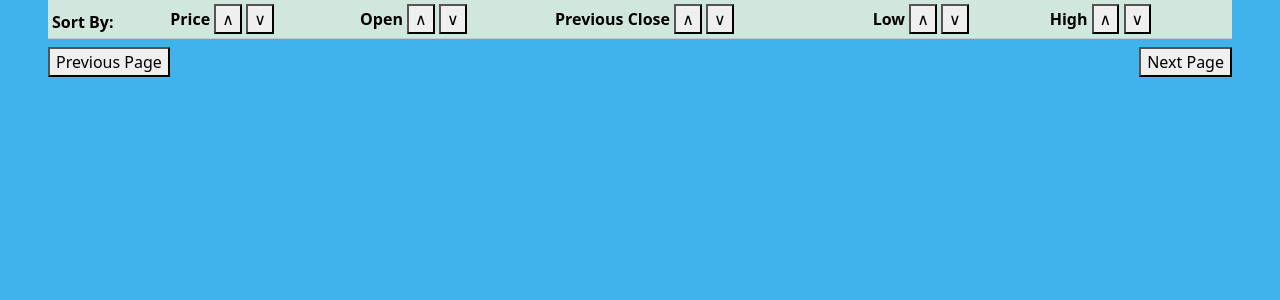
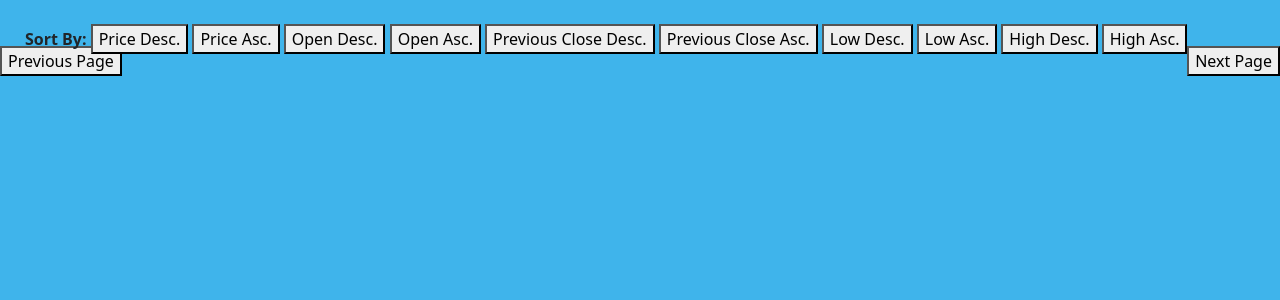
Before and after one commit to marketsupreme/rocketStonks, a Flask app: template templates/stocks.html in a window 1280 px wide. Shown: the top 300 px of the page. Run offline with Flask 2, Linux system fonts and the light colour scheme; the template is opened without the code that fills it, so the values that code supplies are empty.

Commit message:
Fixed look of models page. Close #41.

```diff
--- a/templates/stocks.html
+++ b/templates/stocks.html
@@ -23,32 +23,20 @@
 	</head>
 
 	<body style="background-color: rgb(63, 180, 235);">
+	<br>
 
-		<div class="table-responsive mx-5 mb-3">
-		<table  class="table table-success table-sm mr-0 pr-0">
-		<thead>
-		<tr>
-			<th scope="col"> Sort By: </th>
-			<th scope="col"> Price   <button onclick = "location.href = '{{url_for('stock', sortBy = 'Price', asc = True, page = page )}}';">
-				&and; </button> <button onclick = "location.href = '{{url_for('stock', sortBy = 'Price', asc = False, page = page )}}';"> &or; </button>
-			</th>
-			<th scope="col"> Open <button onclick = "location.href = '{{url_for('stock', sortBy = 'Open', asc = True, page = page  )}}';">
-				&and; </button> <button onclick = "location.href = '{{url_for('stock', sortBy = 'Open', asc = False, page = page )}}';"> &or; </button>
-			</th>
-			<th scope="col"> Previous Close <button onclick = "location.href = '{{url_for('stock', sortBy = 'PreviousClose', asc = True, page = page  )}}';">
-				&and; </button> <button onclick = "location.href = '{{url_for('stock', sortBy = 'PreviousClose', asc = False, page = page )}}';"> &or; </button>
-			</th>
-			<th scope="col"> Low <button onclick = "location.href = '{{url_for('stock', sortBy = 'Low', asc = True , page = page )}}';">
-				&and; </button> <button onclick = "location.href = '{{url_for('stock', sortBy = 'Low', asc = False, page = page )}}';"> &or; </button>
-			</th>
-			<th scope="col"> High <button onclick = "location.href = '{{url_for('stock', sortBy = 'High', asc = True , page = page )}}';">
-				&and; </button> <button onclick = "location.href = '{{url_for('stock', sortBy = 'High', asc = False, page = page )}}';"> &or; </button>
-			</th>
-		</tr>
-		</thead>
-		</table>
+			<strong> &nbsp &nbsp &nbsp Sort By: </strong><button onclick = "location.href = '{{url_for('stock', sortBy = 'Price', asc = True, page = page )}}';"> Price Desc. </button>
+			<button onclick = "location.href = '{{url_for('stock', sortBy = 'Price', asc = False, page = page )}}';"> Price Asc. </button>
+			<button onclick = "location.href = '{{url_for('stock', sortBy = 'Open', asc = True, page = page  )}}';"> Open Desc. </button>
+			<button onclick = "location.href = '{{url_for('stock', sortBy = 'Open', asc = False, page = page )}}';"> Open Asc. </button>
+			<button onclick = "location.href = '{{url_for('stock', sortBy = 'PreviousClose', asc = True, page = page  )}}';"> Previous Close Desc. </button>
+			<button onclick = "location.href = '{{url_for('stock', sortBy = 'PreviousClose', asc = False, page = page )}}';"> Previous Close Asc. </button>
+			<button onclick = "location.href = '{{url_for('stock', sortBy = 'Low', asc = True , page = page )}}';"> Low Desc. </button>
+			<button onclick = "location.href = '{{url_for('stock', sortBy = 'Low', asc = False, page = page )}}';"> Low Asc. </button>
+			<button onclick = "location.href = '{{url_for('stock', sortBy = 'High', asc = True , page = page )}}';"> High Desc. </button>
+			<button onclick = "location.href = '{{url_for('stock', sortBy = 'High', asc = False, page = page )}}';"> High Asc. </button>
 
-		<div class="row row-cols-1 row-cols-md-4 g-4" style ="padding-top:1em; padding-left:5em; padding-right:5em;">
+			<div class="row row-cols-1 row-cols-md-4 g-4" style ="padding-top:1em; padding-left:5em; padding-right:5em;">
 			{% if page == 6 %}
 				{% for i in range( (page - 1) * 12, (page * 12) - 1 ) %}
 					<div class="col">
```
